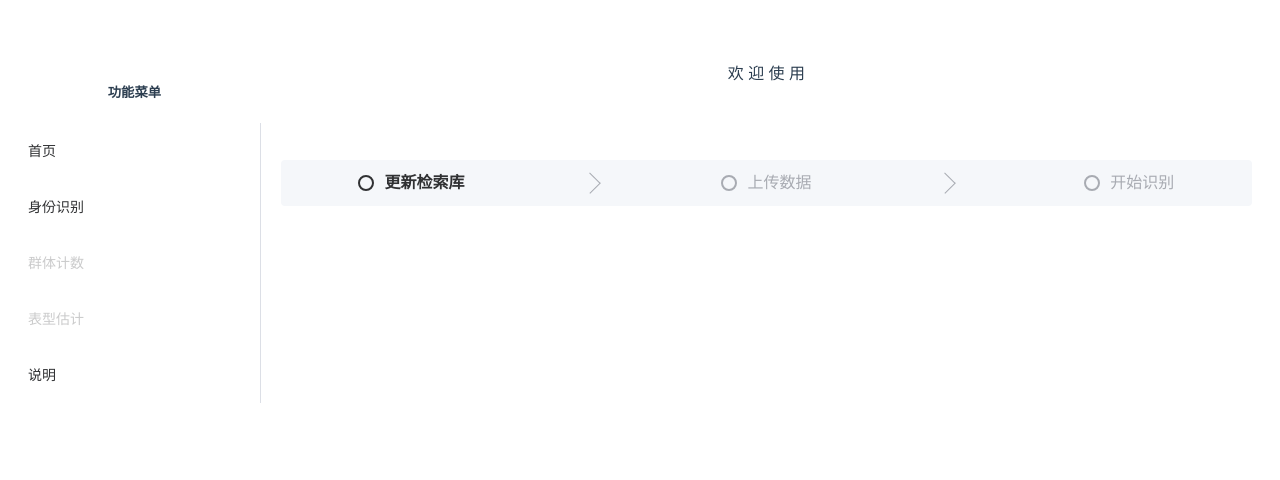
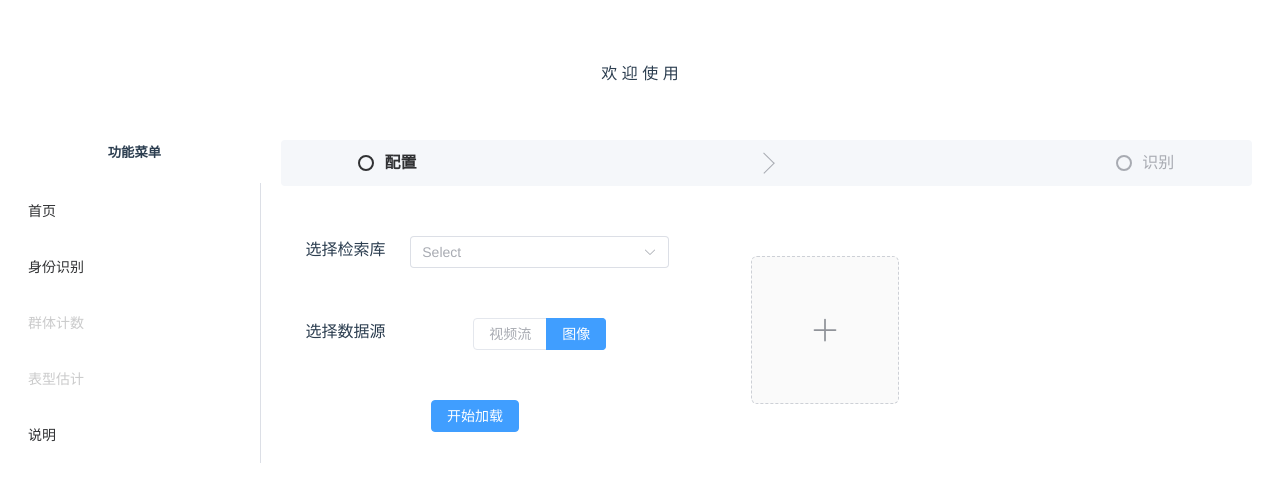
Before and after one commit to FlyuZ/idserver, a Vue app in the folder front/: page /#/ID in a window 1280 px wide. Shown: the top 480 px of the page. Built offline with nearby package versions, Linux system fonts and the light colour scheme.

Commit message:
添加功能

```diff
--- a/front/src/App.vue
+++ b/front/src/App.vue
@@ -1,14 +1,12 @@
 <template>
+  <div class="common-layout">
+    <el-container>
+      <el-header>欢 迎 使 用 </el-header>
       <el-container>
         <el-aside width="20%">
           <h5 class="mb-2">功能菜单</h5>
-      <el-menu
-        default-active="0"
-        class="el-menu-vertical-demo"
-        @open="handleOpen"
-        @close="handleClose"
-        @select="handleSelect"
-      >
+          <el-menu default-active="0" class="el-menu-vertical-demo" @open="handleOpen" @close="handleClose"
+            @select="handleSelect">
             <el-menu-item index="HelloWorld">
               <span>首页</span>
             </el-menu-item>
@@ -26,15 +24,13 @@
             </el-menu-item>
           </el-menu>
         </el-aside>
-    <el-container>
-      <el-header>欢 迎 使 用 </el-header>
         <el-main>
           <!-- 路由出口-->
           <router-view></router-view>
         </el-main>
       </el-container>
-
     </el-container>
+  </div>
 </template>
 
 <script lang="ts" setup>
@@ -49,8 +45,8 @@ const handleClose = (key: string, keyPath: string[]) => {
 const handleSelect = (key: string, keyPath: string[]) => {
   console.log(key, keyPath);
   router.push({
-    name:key,
-    params:{
+    name: key,
+    params: {
       msg: keyPath
     }
   });
--- a/front/src/components/HelloWorld.vue
+++ b/front/src/components/HelloWorld.vue
@@ -19,7 +19,7 @@
 </template>
 
 <script setup>
-import { defineProps, reactive, onMounted } from "vue";
+import {reactive, onMounted } from "vue";
 
 defineProps({
   msg: String,
--- a/front/src/components/ID.vue
+++ b/front/src/components/ID.vue
@@ -1,22 +1,110 @@
 <template>
-  <el-steps
-    :active="active"
-    finish-status="success"
-    simple
-    style="margin-top: 20px"
-  >
-    <el-step title="更新检索库" />
-    <el-step title="上传数据" />
-    <el-step title="开始识别" />
-  </el-steps>
+  <div>
+    <el-row>
+      <el-col :span="24">
+        <el-steps :active="active" finish-status="success" simple>
+          <el-step title="配置" />
+          <el-step title="识别" />
+        </el-steps>
+      </el-col>
+    </el-row>
+    <div class="common-layout">
+      <el-container>
+        <el-aside width="40%">
+          <el-row>
+            <el-col :span="8">选择检索库</el-col>
+            <el-col :span="16">
+              <el-select v-model="value" class="m-2" placeholder="Select">
+                <el-option v-for="item in options" :key="item.value" :label="item.label" :value="item.value" />
+              </el-select>
+            </el-col>
+          </el-row>
+          <el-row>
+            <el-col :span="8">选择数据源</el-col>
+            <el-col :span="16">
+              <el-radio-group v-model="radio1">
+                <el-radio-button label="视频流" disabled />
+                <el-radio-button label="图像" selected />
+              </el-radio-group>
+            </el-col>
+          </el-row>
+          <el-row>
+            <el-col :span="24">
+              <el-button type="primary" class="m-2" @click="loadModel">开始加载</el-button>
+            </el-col>
+          </el-row>
+        </el-aside>
+        <el-main width="60%">
+          <el-row>
+            <!-- drag action="/apis/uploadImage"   -->
+            <el-col :span="12">
+            <!-- <el-upload class="upload-img" drag action="https://run.mocky.io/v3/9d059bf9-4660-45f2-925d-ce80ad6c4d15" imageUrl="false" :limit="1"
+              accept="image/png, image/jpeg, image/jpg" :file-list="fileList" list-type="picture"
+              :on-success="handleAvatarSuccess" :before-upload="beforeAvatarUpload"></el-upload> -->
+              <el-upload action="#" list-type="picture-card" accept="image/png, image/jpeg, image/jpg" :limit="1" :auto-upload="false" :on-success="handleAvatarSuccess">
+                <el-icon><Plus /></el-icon>
+              </el-upload>
+            </el-col>
+          </el-row>
+        </el-main>
+      </el-container>
+    </div>
+  </div>
 
 </template>
 
 
 
-<script setup>
-import {reactive, onMounted } from "vue";
-const data = reactive({ active: 0 })
+<script lang="ts" setup>
+import { ref, reactive, onMounted } from "vue";
+import { ElMessage } from 'element-plus'
+import { Plus } from '@element-plus/icons-vue'
+const active = ref(0)
+const value = ref('')
+const options = [
+  {
+    value: 'Option1',
+    label: 'Option1',
+  },
+  {
+    value: 'Option2',
+    label: 'Option2',
+  },
+]
+const radio1 = ref('图像')
+const loadModel = () => {
+  console.log('加载模型', value.value)
+  if (value.value == '') {
+    ElMessage({
+      message: '请选择检索库',
+      type: 'warning'
+    })
+  } else {
+    active.value++
+    ElMessage({
+      message: '开始加载',
+      type: 'success'
+    })
+  }
+}
+const fileList = ref([])
+const handleAvatarSuccess = (res, file) => {
+  if (res == "success") {
+    fileList.value = fileList.value.concat(file)
+    console.log('fileList', fileList.value)
+  }
+}
+const beforeAvatarUpload = (file) => {
+  const isJPG = file.type === 'image/jpeg' || file.type === 'image/png' || file.type === 'image/jpg'
+  const isLt2M = file.size / 1024 / 1024 < 2
+  if (!isJPG) {
+    ElMessage.error('上传图片只能是 JPG、PNG、JPG 格式!')
+  }
+  if (!isLt2M) {
+    ElMessage.error('上传图片大小不能超过 2MB!')
+  }
+  return isJPG && isLt2M
+}
 // updateGallery(      async () => {
 //         const rsp1 = await fetch(`http://127.0.0.1:8010/hello`).then((rsp) =>
 //           rsp.text()
@@ -28,3 +116,18 @@ const data = reactive({ active: 0 })
 //         data.text2 = rsp2;
 //       });
 </script>
+
+
+<style>
+.el-row {
+  margin-bottom: 50px;
+}
+
+/* .el-row:first-child {
+  margin-bottom: 50px;
+} */
+
+.el-row:last-child {
+  margin-bottom: 0;
+}
+</style>
--- a/front/src/router/router.js
+++ b/front/src/router/router.js
@@ -3,10 +3,10 @@
 import { createRouter, createWebHashHistory } from "vue-router"
 const router = createRouter({   //createRouter   vue2中是 new Vue
     history: createWebHashHistory(),
-    routes: [{  //配置路由规则
-        name: 'HelloWorld',
-        path: '/', //默认路径
-        component: () => import('../components/HelloWorld.vue')
+    routes: [
+    {
+        path: '/',
+        redirect: "/HelloWorld",
     },
     {
         name: 'HelloWorld',
```
Lines whose indentation alone changed are shown as unchanged.
